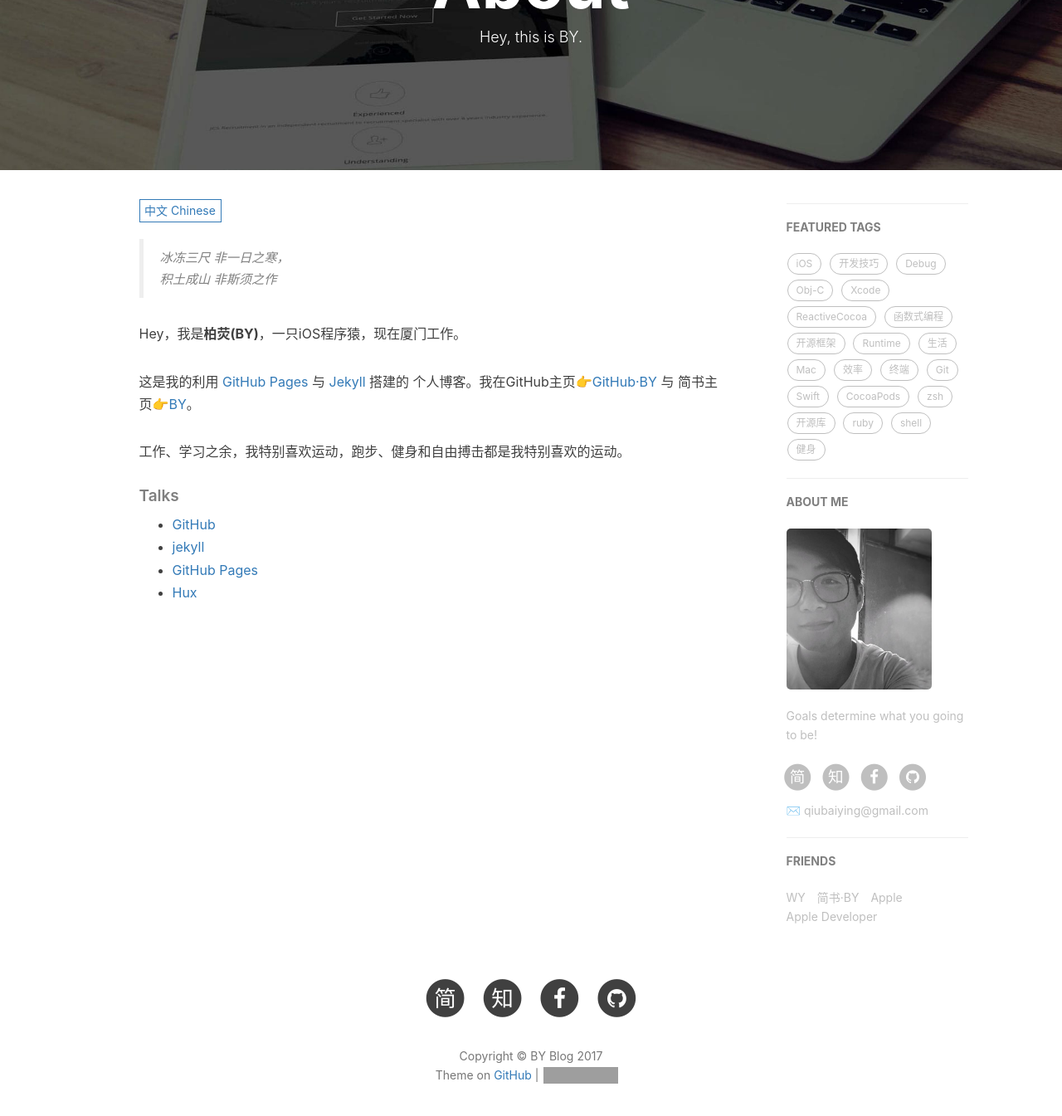
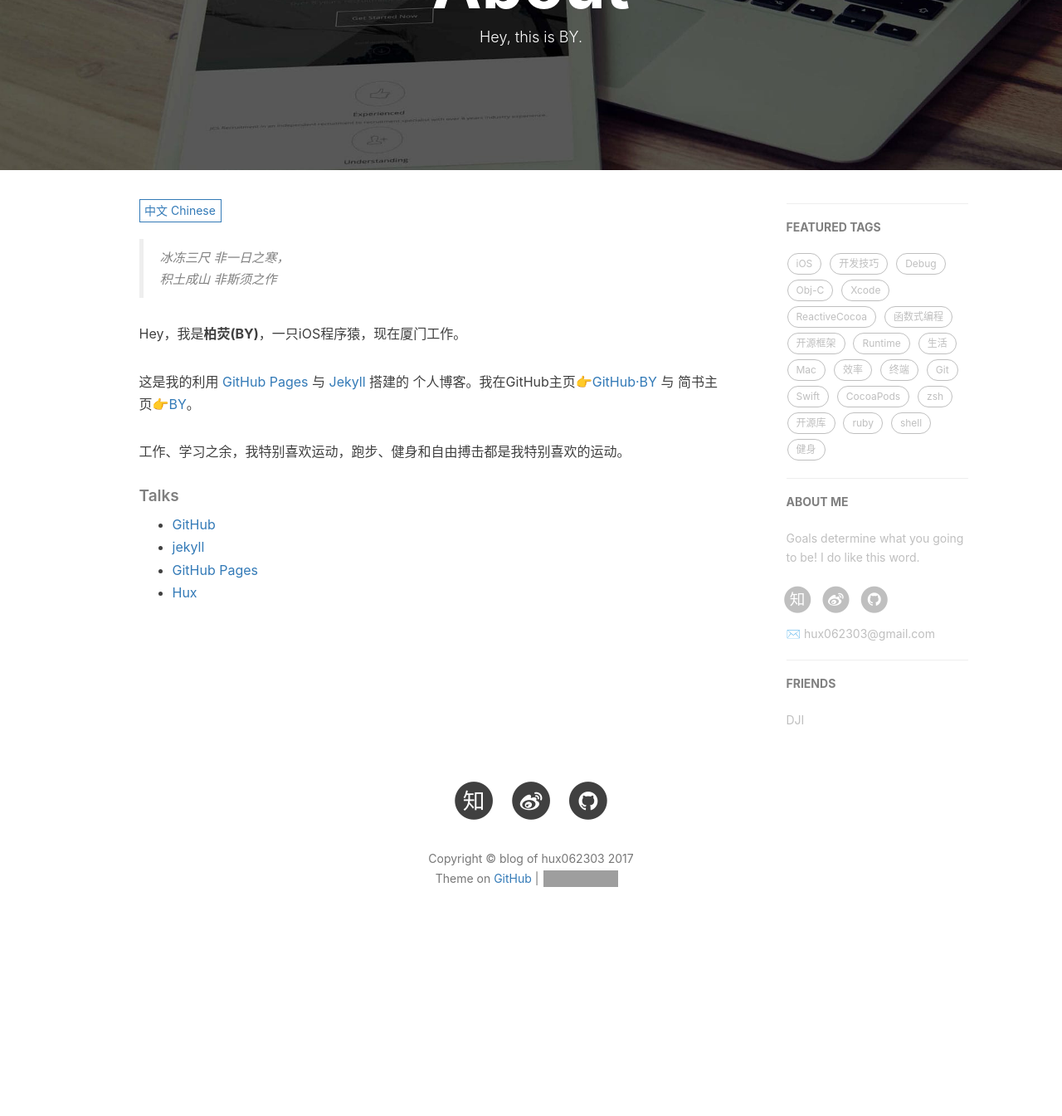
Before and after one commit to hux062303/hux062303.github.io, a Jekyll site: the page built from about.html, in a window 1280 px wide and 1400 px high, scrolled down 213 px. Shown: the top 1345 px of the window at 83% size. Built offline with Jekyll 4.4.1, drawn with Linux system fonts in a browser that asks for light colours; nearby versions of some CDN libraries; comment, search, counter and statistics services are not loaded; after the commit the page ends 1376 px from its top, so only the background shows below that; some of the changed text lies outside the part shown; grey boxes are pictures that could not be loaded.

Commit message:
configuration for hux062303

```diff
--- a/_config.yml
+++ b/_config.yml
@@ -1,28 +1,28 @@
 # Site settings
-title: BY Blog
-SEOTitle: 柏荧的博客 | BY Blog
-header-img: img/post-bg-desk.jpg
-email: qiubaiying@gmail.com
-description: "Every failure is leading towards success."
-keyword: "BY, BY Blog, 柏荧的博客, qiubaiying, 邱柏荧, iOS, Apple, iPhone"
-url: "http://qiubaiying.github.io"          # your host, for absolute URL
+title: blog of hux062303
+SEOTitle: hux062303
+header-img: img/post-bg-desk.jpg    // todo download some dji drones
+email: hux062303@gmail.com
+description: "To be a robotics scientist."
+keyword: "Robotics, Drones, Autonomous Navigation, Motion Planning, Sensor fusion, Perception"
+url: "http://hux062303.github.io"          # your host, for absolute URL
 baseurl: ""      # for example, '/blog' if your blog hosted on 'host/blog'
-github_repo: "https://github.com/qiubaiying/qiubaiying.github.io.git" # you code repository
+github_repo: "https://github.com/qiubaiying/hux062303.github.io.git" # you code repository
 
 # Sidebar settings
 sidebar: true                           # whether or not using Sidebar.
-sidebar-about-description: "Goals determine what you going to be!"
-sidebar-avatar: /img/about-BY-gentle.jpg      # use absolute URL, seeing it's used in both `/` and `/about/`
+sidebar-about-description: "Goals determine what you going to be! I do like this word."
+#sidebar-avatar: /img/about-BY-gentle.jpg      # use absolute URL, seeing it's used in both `/` and `/about/`
 
 
 
 # SNS settings
 RSS: false
-# weibo_username:     qiubaiying
-zhihu_username:     qiubaiying
-github_username:    qiubaiying
-facebook_username:  baiying.qiu.7
-jianshu_username:   e71990ada2fd
+weibo_username:     墨菲吃葡萄要吐葡萄皮
+zhihu_username:     hux062303
+github_username:    hux062303
+#facebook_username:  baiying.qiu.7
+#jianshu_username:   e71990ada2fd
 #twitter_username:   qiubaiying
 
 
@@ -56,7 +56,7 @@
 
 # 评论系统
 # Disqus settings（https://disqus.com/）
-disqus_username: qiubaiying
+# disqus_username: qiubaiying
 
 # 多说 将于2017年6月1日正式关停服务，建议使用 Disqus（http://dev.duoshuo.com/threads/58d1169ae293b89a20c57241）
 # Duoshuo settings
@@ -69,10 +69,10 @@
 
 # Analytics settings
 # Baidu Analytics
-ba_track_id: b50bf2b12b5338a1845e33832976fd68
+ba_track_id: ee8ac443cac3b4537810b1e2061cbe7b
 
 # Google Analytics
-ga_track_id: 'UA-90855596-1'            # Format: UA-xxxxxx-xx
+ga_track_id: 'UA-108448958-1'            # Format: UA-xxxxxx-xx
 ga_domain: auto
 
 
@@ -94,16 +94,7 @@
 # Friends
 friends: [
     {
-        title: "WY",
-        href: "http://zhengwuyang.com"
-    },{
-        title: "简书·BY",
-        href: "http://www.jianshu.com/u/e71990ada2fd"
-    },{
-        title: "Apple",
-        href: "https://apple.com"
-    },{
-        title: "Apple Developer",
-        href: "https://developer.apple.com/"
+        title: "DJI",
+        href: "http://www.dji.com"
     }
 ]
```
